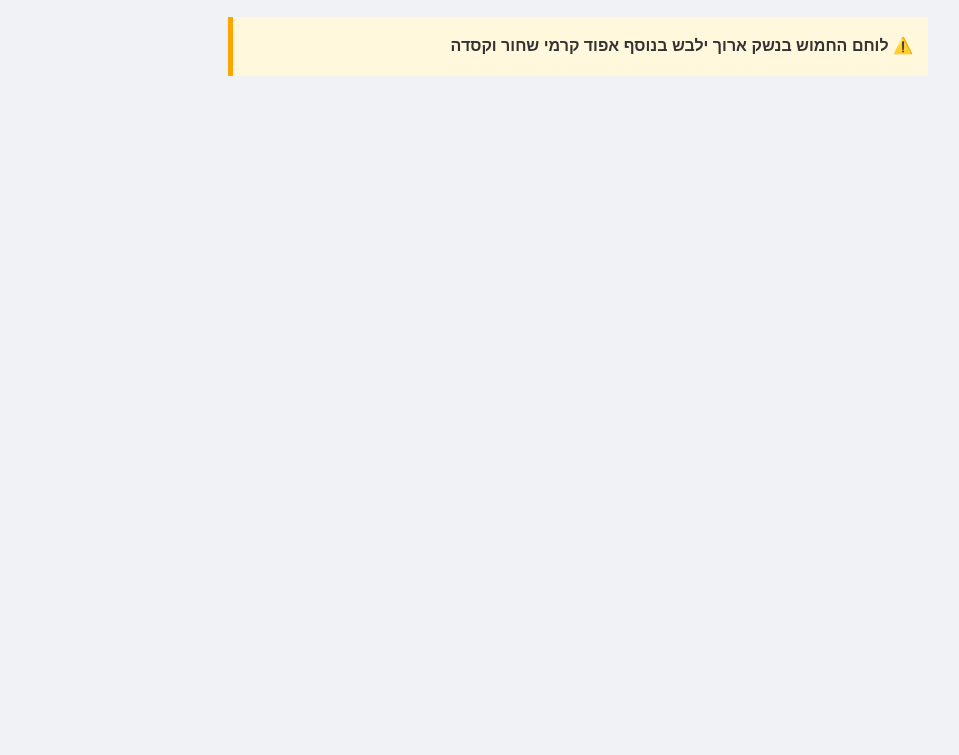
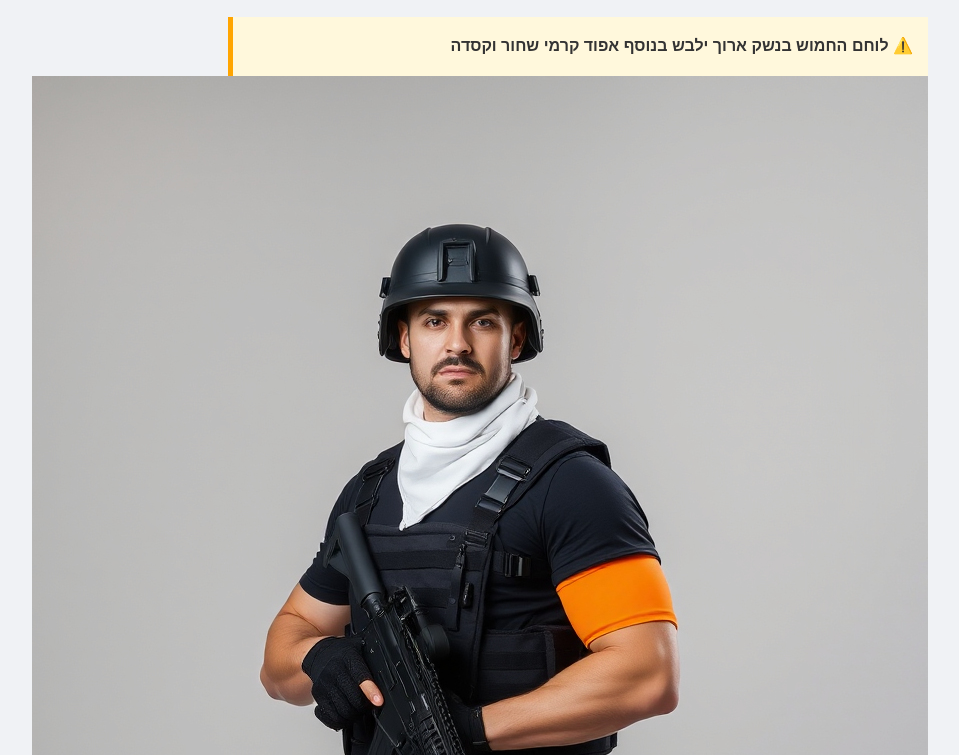
Before and after one commit to RamLavi86/KitatKonenut, a plain HTML site: page index.html in a window 1280 px wide. Shown: the part 505-1260 px from the top of the page, without its empty margins (62-1021 px from the left). Before the commit the page ends 800 px from the top, so only its background shows below. Drawn offline with Linux system fonts and the light colour scheme.

Commit message:
Update index.html

```diff
--- a/index.html
+++ b/index.html
@@ -51,5 +51,11 @@
     </ul>
 
     <div class="note">⚠️ לוחם החמוש בנשק ארוך ילבש בנוסף אפוד קרמי שחור וקסדה</div>
+
+        <div class="image-gallery">
+        <img src="konenut1.jpg" alt="תמונה של לוחם כוננות">
+        <img src="konenut2.jpg" alt="תמונה נוספת של לוחם כוננות">
+    </div>
+
 </body>
 </html>
```
